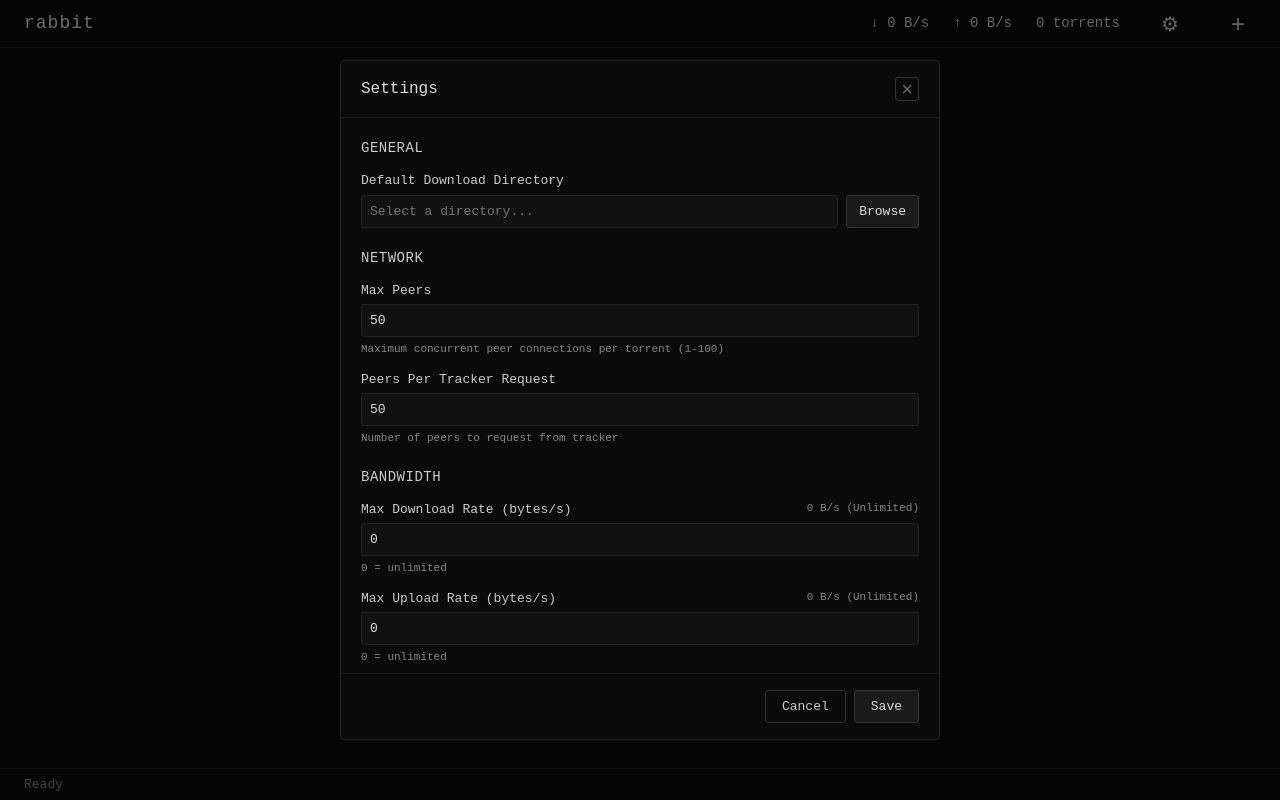
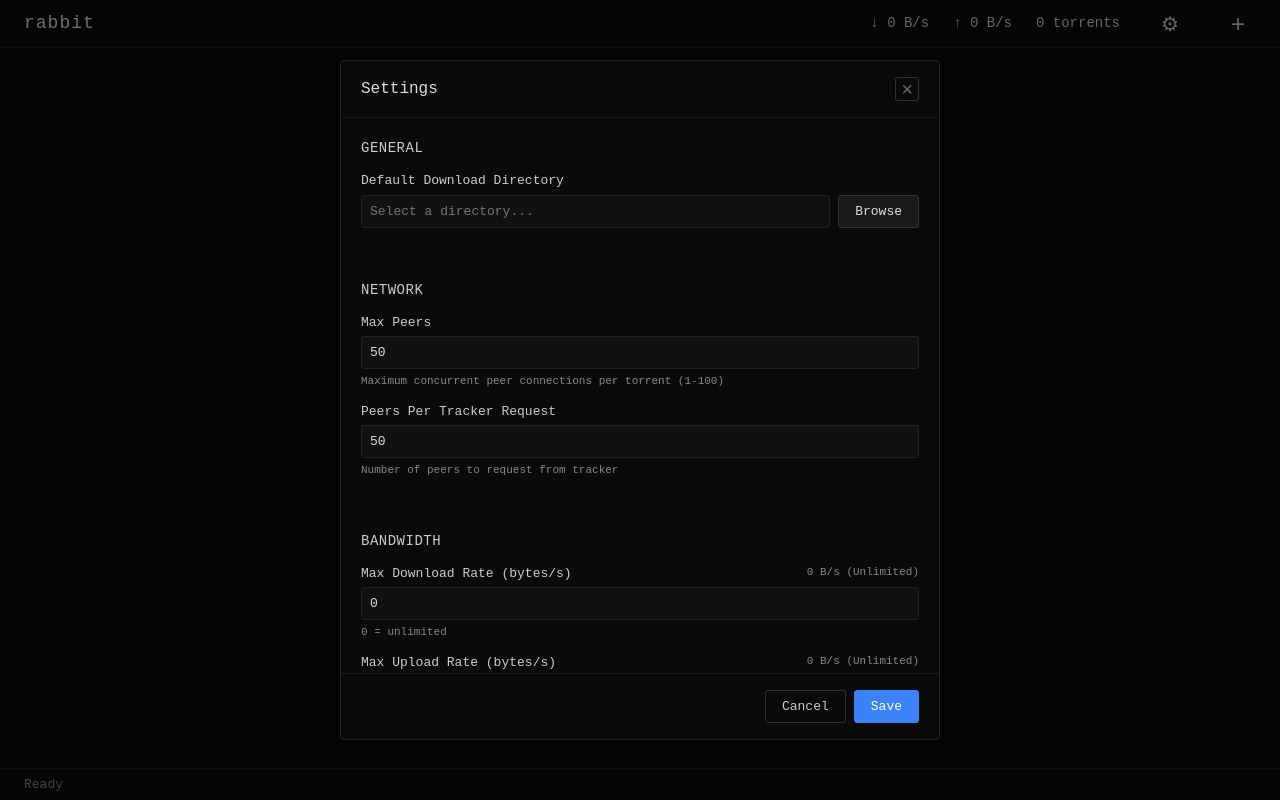
Before and after one commit to prxssh/rabbit, a Svelte app in the folder frontend/: page / in a window 1280 px wide. Both pictures are taken after a click on the button "Settings". Built offline with nearby package versions, Linux system fonts and the light colour scheme.

Commit message:
refactor: frontend

```diff
--- a/frontend/src/components/AddTorrentDialog.svelte
+++ b/frontend/src/components/AddTorrentDialog.svelte
@@ -1,5 +1,7 @@
 <script lang="ts">
   import {SelectDownloadDirectory} from '../../wailsjs/go/torrent/Client.js'
+  import Modal from './ui/Modal.svelte'
+  import Button from './ui/Button.svelte'
 
   export let show = false
   export let selectedFile: File | null = null
@@ -43,30 +45,17 @@
     rememberLocation = false
     onCancel()
   }
-
-  function handleBackdropClick(e: MouseEvent) {
-    if (e.target === e.currentTarget) {
-      handleCancel()
-    }
-  }
 </script>
 
-{#if show}
-  <div class="modal-backdrop" on:click={handleBackdropClick}>
-    <div class="modal">
-      <div class="modal-header">
-        <h2>Add Torrent</h2>
-        <button class="close-btn" on:click={handleCancel}>×</button>
-      </div>
-
-      <div class="modal-body">
+<Modal {show} title="Add Torrent" onClose={handleCancel} maxWidth="500px">
+  <div class="content">
     <div class="field">
-          <label>Torrent File:</label>
+      <label>Torrent File</label>
       <div class="file-name">{selectedFile?.name || 'No file selected'}</div>
     </div>
 
     <div class="field">
-          <label>Download Location:</label>
+      <label>Download Location</label>
       <div class="path-selector">
         <input
           type="text"
@@ -74,13 +63,13 @@
           value={downloadPath || 'Click browse to select...'}
           class="path-input"
         />
-            <button
-              class="browse-btn"
+        <Button
+          variant="secondary"
+          disabled={isSelectingPath}
           on:click={selectDirectory}
-              disabled={isSelectingPath}
         >
           {isSelectingPath ? 'Selecting...' : 'Browse'}
-            </button>
+        </Button>
       </div>
       <label class="checkbox-label">
         <input type="checkbox" bind:checked={rememberLocation} />
@@ -89,105 +78,41 @@
     </div>
   </div>
 
-      <div class="modal-footer">
-        <button class="btn btn-secondary" on:click={handleCancel}>Cancel</button>
-        <button
-          class="btn btn-primary"
-          on:click={handleConfirm}
-          disabled={!downloadPath}
-        >
+  <svelte:fragment slot="footer">
+    <Button variant="ghost" on:click={handleCancel}>Cancel</Button>
+    <Button variant="primary" disabled={!downloadPath} on:click={handleConfirm}>
       Add Torrent
-        </button>
-      </div>
-    </div>
-  </div>
-{/if}
+    </Button>
+  </svelte:fragment>
+</Modal>
 
 <style>
-  .modal-backdrop {
-    position: fixed;
-    top: 0;
-    left: 0;
-    right: 0;
-    bottom: 0;
-    background-color: rgba(0, 0, 0, 0.5);
-    display: flex;
-    align-items: center;
-    justify-content: center;
-    z-index: 1000;
-  }
-
-  .modal {
-    background-color: var(--color-bg-primary);
-    border-radius: 8px;
-    box-shadow: 0 4px 20px rgba(0, 0, 0, 0.3);
-    width: 90%;
-    max-width: 500px;
-    max-height: 90vh;
-    overflow: hidden;
+  .content {
     display: flex;
     flex-direction: column;
-  }
-
-  .modal-header {
-    display: flex;
-    justify-content: space-between;
-    align-items: center;
-    padding: var(--spacing-4);
-    border-bottom: 1px solid var(--color-border);
-  }
-
-  .modal-header h2 {
-    margin: 0;
-    font-size: var(--font-size-xl);
-    color: var(--color-text-primary);
-  }
-
-  .close-btn {
-    background: none;
-    border: none;
-    color: var(--color-text-tertiary);
-    font-size: 28px;
-    cursor: pointer;
-    padding: 0;
-    width: 32px;
-    height: 32px;
-    display: flex;
-    align-items: center;
-    justify-content: center;
-    border-radius: 4px;
-    transition: all 0.2s;
-  }
-
-  .close-btn:hover {
-    background-color: var(--color-bg-hover);
-    color: var(--color-text-primary);
-  }
-
-  .modal-body {
-    padding: var(--spacing-6);
-    overflow-y: auto;
-    flex: 1;
+    gap: var(--spacing-4);
   }
 
   .field {
-    margin-bottom: var(--spacing-4);
+    display: flex;
+    flex-direction: column;
+    gap: var(--spacing-2);
   }
 
   .field label {
-    display: block;
-    margin-bottom: var(--spacing-2);
+    font-size: var(--font-size-sm);
     color: var(--color-text-secondary);
-    font-size: var(--font-size-sm);
-    font-weight: 500;
+    font-weight: var(--font-weight-medium);
   }
 
   .file-name {
     padding: var(--spacing-3);
-    background-color: var(--color-bg-secondary);
-    border-radius: 4px;
+    background: var(--color-bg-secondary);
+    border: 1px solid var(--color-border-primary);
+    border-radius: var(--radius-sm);
     color: var(--color-text-primary);
-    font-family: monospace;
+    font-size: var(--font-size-sm);
+    font-family: var(--font-family-mono);
   }
 
   .path-selector {
@@ -198,40 +123,19 @@
   .path-input {
     flex: 1;
     padding: var(--spacing-3);
-    background-color: var(--color-bg-secondary);
-    border: 1px solid var(--color-border);
-    border-radius: 4px;
-    color: var(--color-text-primary);
+    background: var(--color-bg-secondary);
+    border: 1px solid var(--color-border-primary);
+    border-radius: var(--radius-sm);
+    color: var(--color-text-muted);
     font-size: var(--font-size-sm);
-  }
-
-  .browse-btn {
-    padding: var(--spacing-3) var(--spacing-4);
-    background-color: var(--color-bg-secondary);
-    border: 1px solid var(--color-border);
-    border-radius: 4px;
-    color: var(--color-text-primary);
-    cursor: pointer;
-    font-size: var(--font-size-sm);
-    transition: all 0.2s;
-    white-space: nowrap;
-  }
-
-  .browse-btn:hover:not(:disabled) {
-    background-color: var(--color-bg-hover);
-    border-color: var(--color-primary);
-  }
-
-  .browse-btn:disabled {
-    opacity: 0.5;
-    cursor: not-allowed;
+    font-family: var(--font-family-base);
   }
 
   .checkbox-label {
     display: flex;
     align-items: center;
     gap: var(--spacing-2);
-    margin-top: var(--spacing-3);
+    margin-top: var(--spacing-1);
     cursor: pointer;
     font-size: var(--font-size-sm);
   }
@@ -245,45 +149,4 @@
   .checkbox-label span {
     color: var(--color-text-secondary);
   }
-
-  .modal-footer {
-    display: flex;
-    justify-content: flex-end;
-    gap: var(--spacing-3);
-    padding: var(--spacing-4);
-    border-top: 1px solid var(--color-border);
-  }
-
-  .btn {
-    padding: var(--spacing-3) var(--spacing-5);
-    border-radius: 4px;
-    font-size: var(--font-size-sm);
-    font-weight: 500;
-    cursor: pointer;
-    transition: all 0.2s;
-    border: none;
-  }
-
-  .btn-secondary {
-    background-color: var(--color-bg-secondary);
-    color: var(--color-text-primary);
-  }
-
-  .btn-secondary:hover {
-    background-color: var(--color-bg-hover);
-  }
-
-  .btn-primary {
-    background-color: var(--color-primary);
-    color: white;
-  }
-
-  .btn-primary:hover:not(:disabled) {
-    background-color: var(--color-primary-hover);
-  }
-
-  .btn-primary:disabled {
-    opacity: 0.5;
-    cursor: not-allowed;
-  }
 </style>
--- a/frontend/src/components/SettingsDialog.svelte
+++ b/frontend/src/components/SettingsDialog.svelte
@@ -2,6 +2,8 @@
   import {GetConfig, UpdateConfig, SelectDownloadDirectory} from '../../wailsjs/go/torrent/Client.js'
   import type {config} from '../../wailsjs/go/models'
   import {onMount} from 'svelte'
+  import Modal from './ui/Modal.svelte'
+  import Button from './ui/Button.svelte'
 
   export let show = false
   export let onClose: () => void
@@ -149,18 +151,11 @@
   }
 </script>
 
-{#if show}
-  <div class="modal-overlay" on:click={handleCancel}>
-    <div class="modal-content" on:click|stopPropagation>
-      <div class="modal-header">
-        <h2>Settings</h2>
-        <button class="close-btn" on:click={handleCancel}>&times;</button>
-      </div>
-
+<Modal {show} title="Settings" {onClose}>
   {#if loading}
     <div class="loading">Loading settings...</div>
   {:else}
-        <div class="modal-body">
+    <div class="settings-content">
           <div class="settings-section">
             <h3>General</h3>
 
@@ -174,9 +169,9 @@
                   readonly
                   placeholder="Select a directory..."
                 />
-                <button class="browse-btn" on:click={selectDirectory}>
+                <Button variant="secondary" on:click={selectDirectory}>
                   Browse
-                </button>
+                </Button>
               </div>
             </div>
           </div>
@@ -292,79 +287,15 @@
         </div>
       {/if}
     </div>
-
-        <div class="modal-footer">
-          <button class="cancel-btn" on:click={handleCancel}>Cancel</button>
-          <button class="save-btn" on:click={saveSettings}>Save</button>
-        </div>
-      {/if}
-    </div>
-  </div>
   {/if}
 
+  <svelte:fragment slot="footer">
+    <Button variant="ghost" on:click={handleCancel}>Cancel</Button>
+    <Button variant="primary" on:click={saveSettings}>Save</Button>
+  </svelte:fragment>
+</Modal>
+
 <style>
-  .modal-overlay {
-    position: fixed;
-    top: 0;
-    left: 0;
-    right: 0;
-    bottom: 0;
-    background: rgba(0, 0, 0, 0.5);
-    display: flex;
-    align-items: center;
-    justify-content: center;
-    z-index: 1000;
-  }
-
-  .modal-content {
-    background: var(--color-bg-primary);
-    border: 1px solid var(--color-border-secondary);
-    border-radius: var(--radius-base);
-    width: 90%;
-    max-width: 600px;
-    max-height: 85vh;
-    display: flex;
-    flex-direction: column;
-  }
-
-  .modal-header {
-    display: flex;
-    justify-content: space-between;
-    align-items: center;
-    padding: var(--spacing-4) var(--spacing-5);
-    border-bottom: 1px solid var(--color-border-primary);
-  }
-
-  .modal-header h2 {
-    margin: 0;
-    font-size: var(--font-size-lg);
-    font-weight: var(--font-weight-medium);
-    color: var(--color-text-primary);
-  }
-
-  .close-btn {
-    background: transparent;
-    border: 1px solid var(--color-border-tertiary);
-    font-size: 20px;
-    color: var(--color-text-disabled);
-    cursor: pointer;
-    line-height: 1;
-    padding: 0;
-    width: 24px;
-    height: 24px;
-    display: flex;
-    align-items: center;
-    justify-content: center;
-    border-radius: var(--radius-sm);
-    transition: all var(--transition-base);
-  }
-
-  .close-btn:hover {
-    background: var(--color-bg-hover);
-    border-color: var(--color-border-hover);
-    color: var(--color-text-secondary);
-  }
-
   .loading {
     padding: var(--spacing-8);
     text-align: center;
@@ -372,10 +303,10 @@
     font-size: var(--font-size-sm);
   }
 
-  .modal-body {
-    flex: 1;
-    overflow-y: auto;
-    padding: var(--spacing-5);
+  .settings-content {
+    display: flex;
+    flex-direction: column;
+    gap: var(--spacing-5);
   }
 
   .settings-section {
@@ -443,23 +374,6 @@
     flex: 1;
   }
 
-  .browse-btn {
-    padding: var(--spacing-2) var(--spacing-3);
-    background: var(--color-bg-tertiary);
-    color: var(--color-text-primary);
-    border: 1px solid var(--color-border-tertiary);
-    border-radius: var(--radius-sm);
-    cursor: pointer;
-    font-size: var(--font-size-sm);
-    font-family: var(--font-family-base);
-    white-space: nowrap;
-    transition: all var(--transition-base);
-  }
-
-  .browse-btn:hover {
-    background: var(--color-bg-hover);
-    border-color: var(--color-border-hover);
-  }
 
   .hint {
     display: block;
@@ -537,43 +451,4 @@
     border-color: var(--color-error-border);
     color: var(--color-error);
   }
-
-  .modal-footer {
-    display: flex;
-    justify-content: flex-end;
-    gap: var(--spacing-2);
-    padding: var(--spacing-4) var(--spacing-5);
-    border-top: 1px solid var(--color-border-primary);
-  }
-
-  .cancel-btn,
-  .save-btn {
-    padding: var(--spacing-2) var(--spacing-4);
-    border: 1px solid var(--color-border-tertiary);
-    border-radius: var(--radius-sm);
-    cursor: pointer;
-    font-size: var(--font-size-sm);
-    font-family: var(--font-family-base);
-    transition: all var(--transition-base);
-  }
-
-  .cancel-btn {
-    background: transparent;
-    color: var(--color-text-secondary);
-  }
-
-  .cancel-btn:hover {
-    background: var(--color-bg-hover);
-    border-color: var(--color-border-hover);
-  }
-
-  .save-btn {
-    background: var(--color-bg-tertiary);
-    color: var(--color-text-primary);
-  }
-
-  .save-btn:hover {
-    background: var(--color-bg-hover);
-    border-color: var(--color-border-hover);
-  }
 </style>
```
Lines whose indentation alone changed are shown as unchanged.
